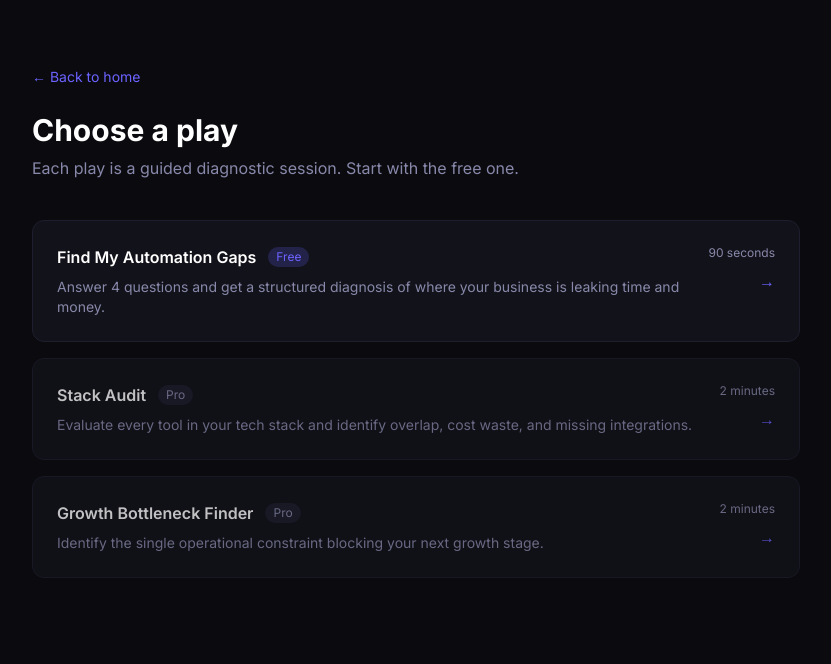
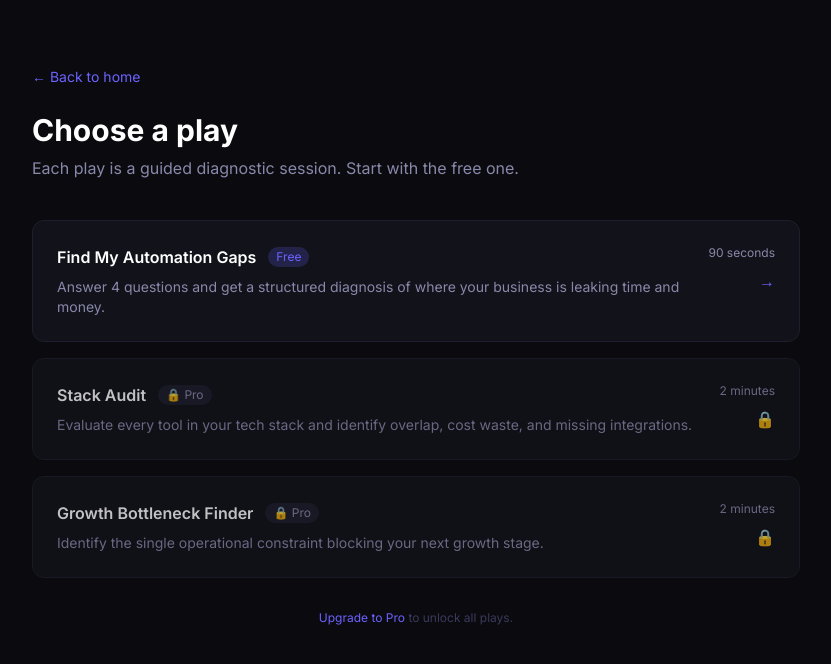
Before and after one commit to c51consulting/aiisok-sandbox, a Next.js app: page /sandbox in a window 1280 px wide. Shown: the top 664 px of the page, without its empty margins (224-1055 px from the left). Built offline with nearby package versions, Linux system fonts and the light colour scheme.

Commit message:
feat: sandbox index - link Pro plays + subscription gating

```diff
--- a/src/app/sandbox/page.tsx
+++ b/src/app/sandbox/page.tsx
@@ -1,6 +1,8 @@
+'use client';
+
+import { useState, useEffect } from 'react';
 import Link from 'next/link';
 
-export default function SandboxPage() {
 const plays = [
   {
     id: 'automation-gaps',
@@ -16,7 +18,7 @@ export default function SandboxPage() {
     description: 'Evaluate every tool in your tech stack and identify overlap, cost waste, and missing integrations.',
     time: '2 minutes',
     free: false,
-      href: '/upgrade?tier=pro',
+    href: '/sandbox/stack-audit',
   },
   {
     id: 'growth-bottleneck',
@@ -24,9 +26,34 @@ export default function SandboxPage() {
     description: 'Identify the single operational constraint blocking your next growth stage.',
     time: '2 minutes',
     free: false,
-      href: '/upgrade?tier=pro',
+    href: '/sandbox/growth-bottleneck',
   },
 ];
+
+export default function SandboxPage() {
+  const [tier, setTier] = useState<string>('free');
+
+  useEffect(() => {
+    const cachedTier = sessionStorage.getItem('sandbox_tier');
+    if (cachedTier && cachedTier !== 'free') {
+      setTier(cachedTier);
+      return;
+    }
+    const email = sessionStorage.getItem('sandbox_email');
+    if (email) {
+      fetch(`/api/subscription?email=${encodeURIComponent(email)}`)
+        .then((res) => res.json())
+        .then((data) => {
+          if (data.tier && data.status === 'active') {
+            setTier(data.tier);
+            sessionStorage.setItem('sandbox_tier', data.tier);
+          }
+        })
+        .catch(console.error);
+    }
+  }, []);
+
+  const isPro = tier !== 'free';
 
   return (
     <main className="min-h-screen bg-[#0a0a0f] px-6 py-16">
@@ -35,30 +62,43 @@ export default function SandboxPage() {
         <h1 className="text-3xl font-bold text-white mt-6 mb-2">Choose a play</h1>
         <p className="text-[#8888aa] mb-10">Each play is a guided diagnostic session. Start with the free one.</p>
         <div className="space-y-4">
-          {plays.map((play) => (
-            <Link key={play.id} href={play.href} className="block">
-              <div className={`bg-[#12121a] border rounded-xl p-6 hover:border-[#6c63ff] transition-colors ${play.free ? 'border-[#1e1e2e]' : 'border-[#1e1e2e] opacity-75'}`}>
+          {plays.map((play) => {
+            const locked = !play.free && !isPro;
+            const href = locked ? '/upgrade?tier=pro' : play.href;
+            return (
+              <Link key={play.id} href={href} className="block">
+                <div className={`bg-[#12121a] border rounded-xl p-6 hover:border-[#6c63ff] transition-colors ${
+                  locked ? 'border-[#1e1e2e] opacity-75' : 'border-[#1e1e2e]'
+                }`}>
                   <div className="flex items-start justify-between">
                     <div className="flex-1">
                       <div className="flex items-center gap-3 mb-2">
                         <h2 className="text-white font-semibold">{play.title}</h2>
                         {play.free ? (
                           <span className="bg-[#6c63ff]/20 text-[#6c63ff] text-xs px-2 py-0.5 rounded-full">Free</span>
+                        ) : isPro ? (
+                          <span className="bg-green-900/30 text-green-400 text-xs px-2 py-0.5 rounded-full">Pro</span>
                         ) : (
-                        <span className="bg-[#1e1e2e] text-[#8888aa] text-xs px-2 py-0.5 rounded-full">Pro</span>
+                          <span className="bg-[#1e1e2e] text-[#8888aa] text-xs px-2 py-0.5 rounded-full">🔒 Pro</span>
                         )}
                       </div>
                       <p className="text-[#8888aa] text-sm">{play.description}</p>
                     </div>
                     <div className="ml-6 text-right">
                       <div className="text-xs text-[#8888aa]">{play.time}</div>
-                    <div className="text-[#6c63ff] mt-2">→</div>
+                      <div className="text-[#6c63ff] mt-2">{locked ? '🔒' : '→'}</div>
                     </div>
                   </div>
                 </div>
               </Link>
-          ))}
+            );
+          })}
         </div>
+        {!isPro && (
+          <p className="text-center text-[#3a3a5c] text-xs mt-8">
+            <Link href="/upgrade" className="text-[#6c63ff] hover:underline">Upgrade to Pro</Link> to unlock all plays.
+          </p>
+        )}
       </div>
     </main>
   );
```
Lines whose indentation alone changed are shown as unchanged.
